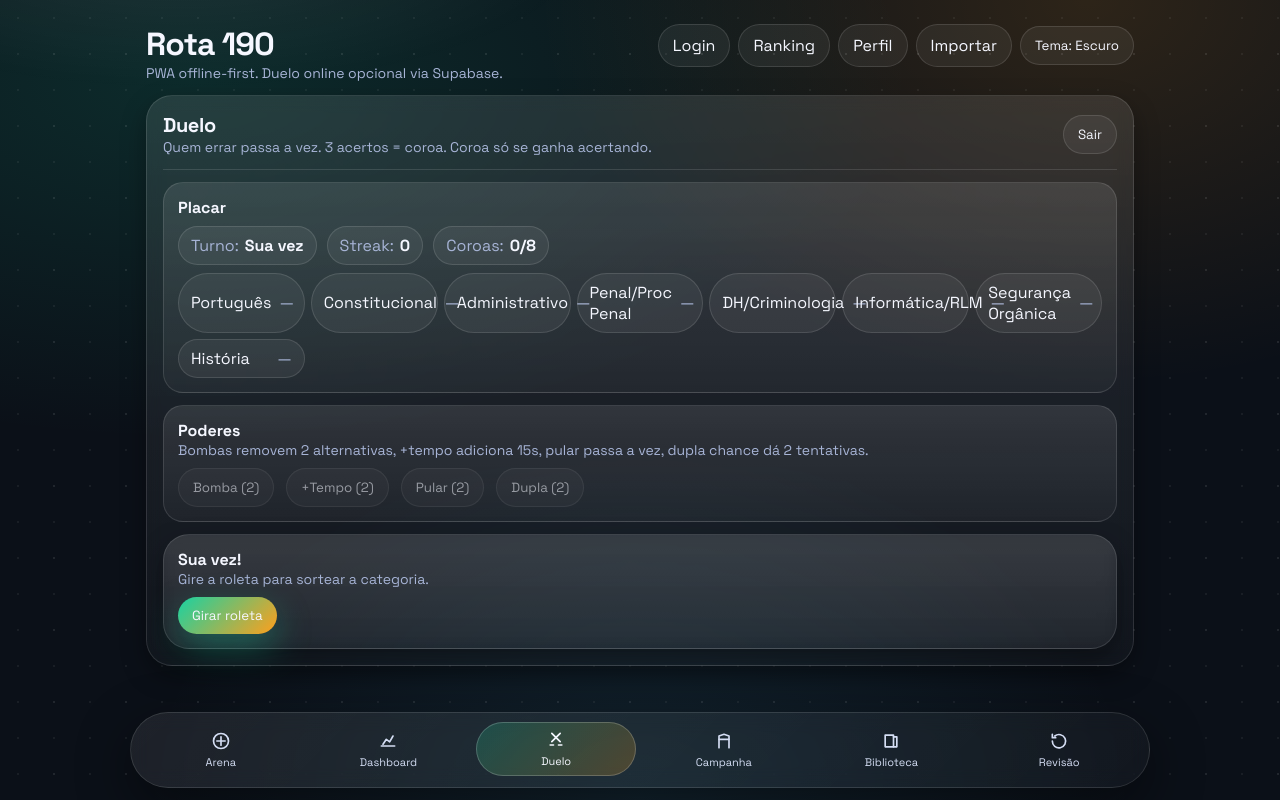
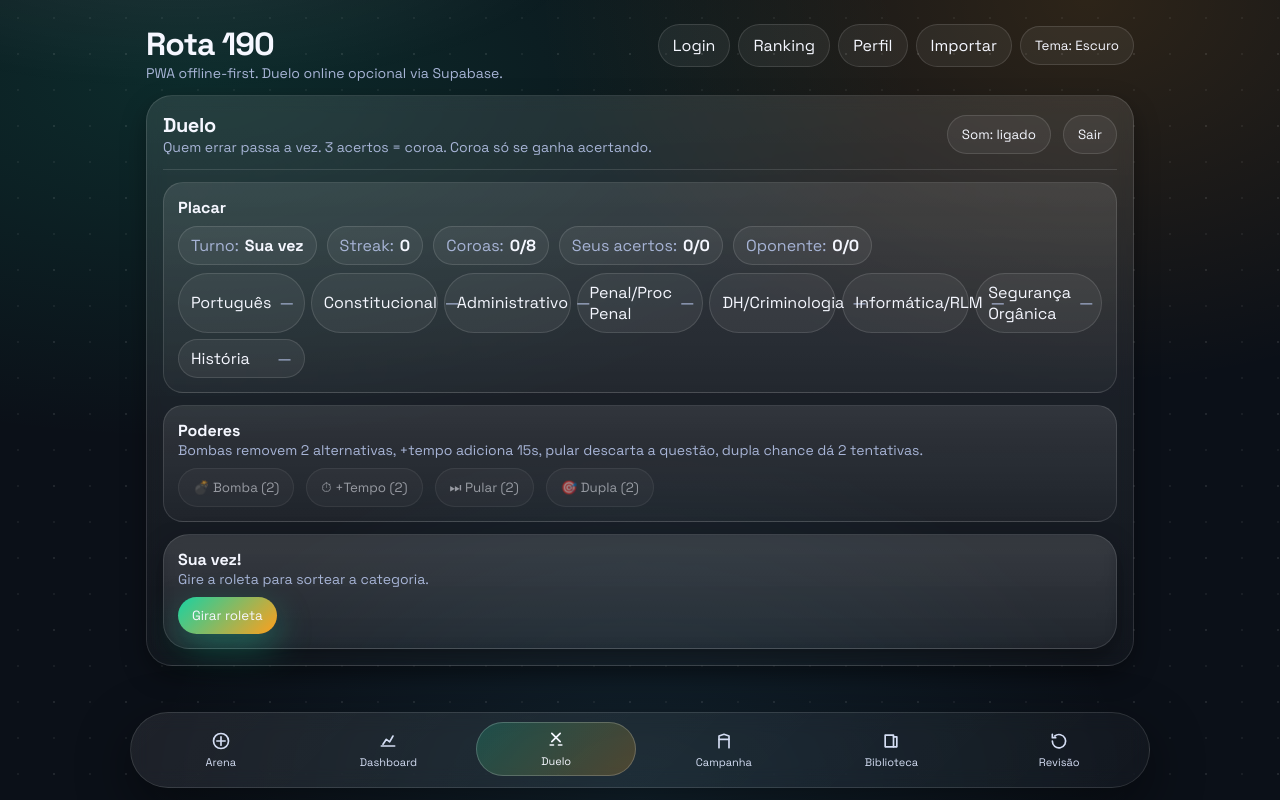
Before and after one commit to eudesrenato2015-source/perguntadosconcurso, a React (Vite) app: page /duelo/jogo in a window 1280 px wide. Built offline with nearby package versions, Linux system fonts and the light colour scheme; a web font is replaced by a local one.

Commit message:
feat(ui): sfx, pwa install e roleta sem vies

```diff
--- a/src/App.tsx
+++ b/src/App.tsx
@@ -16,10 +16,12 @@ import Ranking from "./pages/Ranking";
 import { useTheme } from "./services/theme";
 import UpdateToast from "./components/UpdateToast";
 import AppIcon from "./components/AppIcon";
+import { usePwaInstall } from "./services/pwaInstall";
 
 export default function App(){
   const { theme, toggle } = useTheme();
   const themeLabel = theme === "light" ? "Claro" : theme === "dark" ? "Escuro" : theme;
+  const { canInstall, promptInstall } = usePwaInstall();
 
   return (
     <div data-theme={theme}>
@@ -31,6 +33,9 @@ export default function App(){
             <div className="sub">PWA offline-first. Duelo online opcional via Supabase.</div>
           </div>
           <div className="row" style={{ gap: 8, flexWrap:"wrap" }}>
+            {canInstall && (
+              <button className="btn" onClick={promptInstall}>Instalar</button>
+            )}
             <Link className="btn" to="/login">Login</Link>
             <Link className="btn" to="/ranking">Ranking</Link>
             <Link className="btn" to="/perfil">Perfil</Link>
--- a/src/components/Wheel.tsx
+++ b/src/components/Wheel.tsx
@@ -127,7 +127,7 @@ export default function Wheel({
 
         <div style={{ position:"absolute", inset:0 }}>
           <button
-            className="btn btnPrimary"
+            className="btn btnPrimary wheelBtn"
             onClick={spin}
             disabled={disabled || spinning || !slices.length}
             aria-label="Girar roleta"
--- a/src/pages/DuelMatch.tsx
+++ b/src/pages/DuelMatch.tsx
@@ -9,6 +9,7 @@ import { awardAttemptXP } from "../services/progress";
 import { uid } from "../lib/uid";
 import { putAttempt } from "../services/db";
 import { DISCIPLINES } from "../data/disciplines";
+import { sfx, useSfxEnabled } from "../services/sfx";
 
 type Role = "host" | "guest";
 type PowerType = "bomb" | "extraTime" | "skip" | "double";
@@ -29,12 +30,16 @@ export default function DuelMatch(){
   const [notice, setNotice] = useState<string | null>(null);
   const [spinOpen, setSpinOpen] = useState(false);
   const [spinTarget, setSpinTarget] = useState<Discipline | null>(null);
+  const [crownNotice, setCrownNotice] = useState<string | null>(null);
+  const [spinCrown, setSpinCrown] = useState(false);
+  const pendingSpinRef = useRef<{ category: Discipline; base: DuelState; willCrown: boolean } | null>(null);
   const [attemptToken, setAttemptToken] = useState(0);
   const [hiddenKeys, setHiddenKeys] = useState<Array<"A"|"B"|"C"|"D"|"E">>([]);
   const [extraTime, setExtraTime] = useState(0);
   const [doubleChance, setDoubleChance] = useState(false);
   const [retryUsed, setRetryUsed] = useState(false);
   const awaitingGhostRef = useRef(false);
+  const { enabled: sfxEnabled, toggle: toggleSfx } = useSfxEnabled();
 
   const activePool = useMemo(() => getActiveQuestions(), []);
   const questionMap = useMemo(() => new Map(activePool.map(q => [q.id, q])), [activePool]);
@@ -45,6 +50,7 @@ export default function DuelMatch(){
 
   const isOnline = mode === "online";
   const me: Role = isOnline ? (room?.host_id === clientId ? "host" : "guest") : "host";
+  const opponent: Role = me === "host" ? "guest" : "host";
 
   const state = isOnline ? room?.state ?? null : localState;
   const current = state?.current;
@@ -52,6 +58,7 @@ export default function DuelMatch(){
   const myTurn = state?.turn === me;
   const myQuestion = current?.player === me;
   const winnerId = isOnline ? room?.winner_id ?? null : null;
+  const stats = state?.stats ?? { host: { correct: 0, total: 0 }, guest: { correct: 0, total: 0 } };
 
   useEffect(() => {
     if (!isOnline){
@@ -85,6 +92,19 @@ export default function DuelMatch(){
       console.error("[duel] init state failed", err?.message ?? err);
     });
   }, [isOnline, room?.code, room?.version, room?.state]);
+
+  useEffect(() => {
+    if (!isOnline || !room?.state) return;
+    const st = room.state;
+    if (st.stats && st.bags && st.recent) return;
+    const patched: DuelState = {
+      ...st,
+      stats: st.stats ?? { host: { correct: 0, total: 0 }, guest: { correct: 0, total: 0 } },
+      bags: st.bags ?? { host: [], guest: [] },
+      recent: st.recent ?? { host: [], guest: [] }
+    };
+    updateRoomState(room.code, patched, room.version).then((next) => setRoom(next)).catch(() => {});
+  }, [isOnline, room?.state]);
 
   useEffect(() => {
     if (!currentQ) return;
@@ -122,13 +142,16 @@ export default function DuelMatch(){
     if (state.pendingCrown?.player === me){
       return;
     }
-    const pick = monteCarloPick(disciplines, activePool);
-    setSpinTarget(pick);
+    const prepared = prepareSpin(state, me, activePool, disciplines);
+    pendingSpinRef.current = prepared;
+    setSpinTarget(prepared.category);
+    setSpinCrown(prepared.willCrown);
     setSpinOpen(true);
+    if (sfxEnabled) sfx.spin();
   };
 
-  const startQuestion = async (category: Discipline, crown: boolean) => {
-    const s = ensureState();
+  const startQuestion = async (category: Discipline, crown: boolean, base?: DuelState) => {
+    const s = base ?? ensureState();
     const used = new Set(s.used);
     const id = pickQuestionId(activePool, used, category);
     if (!id){
@@ -149,20 +172,31 @@ export default function DuelMatch(){
 
   const onWheelPick = async (category: Discipline) => {
     setSpinOpen(false);
+    setSpinCrown(false);
     if (!state) return;
-    const crownChance = Math.random() < 0.12;
-    if (crownChance){
-      const next: DuelState = { ...state, pendingCrown: { player: state.turn, reason: "wheel" } };
+    const base = pendingSpinRef.current?.base ?? state;
+    const willCrown = pendingSpinRef.current?.willCrown ?? false;
+    if (willCrown){
+      const unowned = unownedCategories(base, base.turn);
+      if (!unowned.length){
+        await startQuestion(category, false, base);
+        return;
+      }
+      const next: DuelState = { ...base, pendingCrown: { player: base.turn, reason: "wheel" } };
       await updateState(next);
+      setCrownNotice("Coroa direta! Escolha a categoria.");
+      if (sfxEnabled) sfx.crown();
+      window.setTimeout(() => setCrownNotice(null), 2200);
       return;
     }
-    await startQuestion(category, false);
+    await startQuestion(category, false, base);
   };
 
   const selectCrownCategory = async (category: Discipline) => {
     if (!state) return;
     if (state.pendingCrown?.player !== me) return;
-    await startQuestion(category, true);
+    if (state.crowns[category]?.[me]) return;
+    await startQuestion(category, true, state);
   };
 
   const applyPower = async (type: PowerType) => {
@@ -176,18 +210,32 @@ export default function DuelMatch(){
       const wrongKeys = currentQ.options.map(o => o.key).filter(k => k !== currentQ.correctKey);
       const bombed = shuffle(wrongKeys).slice(0, 2);
       setHiddenKeys(bombed);
+      if (sfxEnabled) sfx.power();
     }
     if (type === "extraTime"){
       await updateState(nextState);
       setExtraTime(15000);
+      if (sfxEnabled) sfx.power();
     }
     if (type === "double"){
       await updateState(nextState);
       setDoubleChance(true);
+      if (sfxEnabled) sfx.power();
     }
     if (type === "skip"){
-      await resolveAnswer(false, "SKIP", 0, true, nextState);
+      await skipCurrentQuestion(nextState);
     }
+  };
+
+  const skipCurrentQuestion = async (base?: DuelState) => {
+    const source = base ?? state;
+    if (!source || !current) return;
+    const next: DuelState = {
+      ...source,
+      current: undefined,
+      pendingCrown: source.pendingCrown?.player === source.turn ? undefined : source.pendingCrown
+    };
+    await updateState(next);
   };
 
   const resolveAnswer = async (isCorrect: boolean, selectedKey: string, timeSpentMs: number, skipped = false, baseState?: DuelState) => {
@@ -221,17 +269,33 @@ export default function DuelMatch(){
         next.streak = { ...next.streak, [player]: 0 };
       }
       if (next.streak[player] >= 3){
-        next.pendingCrown = { player, reason: "streak" };
-        next.streak = { ...next.streak, [player]: 0 };
+        const unowned = unownedCategories(next, player);
+        if (unowned.length){
+          next.pendingCrown = { player, reason: "streak" };
+          next.streak = { ...next.streak, [player]: 0 };
+          if (sfxEnabled) sfx.crown();
+        }
       }
     } else {
       next.streak = { ...next.streak, [player]: 0 };
       next.turn = opponent;
     }
 
+    const baseStats = next.stats ?? { host: { correct: 0, total: 0 }, guest: { correct: 0, total: 0 } };
+    next.stats = {
+      ...baseStats,
+      [player]: {
+        correct: baseStats[player].correct + (isCorrect ? 1 : 0),
+        total: baseStats[player].total + 1
+      }
+    };
+
     next.current = undefined;
 
     if (!skipped) awardAttemptXP({ isCorrect, timeSpentMs });
+    if (!skipped && sfxEnabled){
+      isCorrect ? sfx.correct() : sfx.wrong();
+    }
     await updateState(next);
   };
 
@@ -257,8 +321,17 @@ export default function DuelMatch(){
     const delay = 900 + Math.random() * 800;
     window.setTimeout(async () => {
       awaitingGhostRef.current = false;
-      const pick = monteCarloPick(disciplines, activePool);
-      await startQuestion(pick, false);
+      if (state.pendingCrown?.player === "guest"){
+        const unowned = unownedCategories(state, "guest");
+        const pick = unowned[Math.floor(Math.random() * unowned.length)];
+        if (pick){
+          await startQuestion(pick, true, state);
+        }
+        return;
+      }
+      const prepared = prepareSpin(state, "guest", activePool, disciplines);
+      pendingSpinRef.current = prepared;
+      await startQuestion(prepared.category, false, prepared.base);
     }, delay);
   }, [mode, state?.turn, state?.current, disciplines, activePool]);
 
@@ -330,7 +403,10 @@ export default function DuelMatch(){
           <div className="h2">Duelo</div>
           <div className="sub">Quem errar passa a vez. 3 acertos = coroa. Coroa só se ganha acertando.</div>
         </div>
-        <button className="btn" onClick={() => nav("/duelo")}>Sair</button>
+        <div className="row">
+          <button className="btn" onClick={toggleSfx}>{sfxEnabled ? "Som: ligado" : "Som: desligado"}</button>
+          <button className="btn" onClick={() => nav("/duelo")}>Sair</button>
+        </div>
       </div>
 
       <div className="sep" />
@@ -342,6 +418,8 @@ export default function DuelMatch(){
             <Pill label="Turno" value={state.turn === me ? "Sua vez" : "Oponente"} />
             <Pill label="Streak" value={state.streak[me]} />
             <Pill label="Coroas" value={countCrowns(state, me) + "/" + disciplines.length} />
+            <Pill label="Seus acertos" value={`${stats[me].correct}/${stats[me].total}`} />
+            <Pill label="Oponente" value={`${stats[opponent].correct}/${stats[opponent].total}`} />
           </div>
           <div style={{ marginTop: 8, display:"grid", gridTemplateColumns:"repeat(auto-fit, minmax(120px,1fr))", gap: 6 }}>
             {disciplines.map(d => (
@@ -357,17 +435,18 @@ export default function DuelMatch(){
 
         <div className="kpi" style={{ gridColumn:"span 12" }}>
           <div style={{ fontWeight: 900 }}>Poderes</div>
-          <div className="sub">Bombas removem 2 alternativas, +tempo adiciona 15s, pular passa a vez, dupla chance dá 2 tentativas.</div>
+          <div className="sub">Bombas removem 2 alternativas, +tempo adiciona 15s, pular descarta a questão, dupla chance dá 2 tentativas.</div>
           <div className="row" style={{ marginTop: 8, flexWrap:"wrap" }}>
-            <PowerBtn label="Bomba" count={state.powers[me].bomb} onClick={() => applyPower("bomb")} disabled={!myQuestion} />
-            <PowerBtn label="+Tempo" count={state.powers[me].extraTime} onClick={() => applyPower("extraTime")} disabled={!myQuestion} />
-            <PowerBtn label="Pular" count={state.powers[me].skip} onClick={() => applyPower("skip")} disabled={!myQuestion} />
-            <PowerBtn label="Dupla" count={state.powers[me].double} onClick={() => applyPower("double")} disabled={!myQuestion} />
+            <PowerBtn icon="💣" label="Bomba" count={state.powers[me].bomb} onClick={() => applyPower("bomb")} disabled={!myQuestion} />
+            <PowerBtn icon="⏱" label="+Tempo" count={state.powers[me].extraTime} onClick={() => applyPower("extraTime")} disabled={!myQuestion} />
+            <PowerBtn icon="⏭" label="Pular" count={state.powers[me].skip} onClick={() => applyPower("skip")} disabled={!myQuestion} />
+            <PowerBtn icon="🎯" label="Dupla" count={state.powers[me].double} onClick={() => applyPower("double")} disabled={!myQuestion} />
           </div>
         </div>
       </div>
 
       {notice && <div className="pill" style={{ marginTop: 10, color:"var(--warn-500)" }}>{notice}</div>}
+      {crownNotice && <div className="pill" style={{ marginTop: 10, color:"var(--accent-500)", boxShadow:"0 0 16px rgba(255,159,28,.35)" }}>{crownNotice}</div>}
 
       {state.pendingCrown?.player === me && (
         <div style={{ marginTop: 12 }}>
@@ -375,11 +454,14 @@ export default function DuelMatch(){
             <div style={{ fontWeight: 900 }}>Escolha a coroa</div>
             <div className="sub">Você deve acertar a questão da categoria escolhida para conquistar a coroa.</div>
             <div style={{ marginTop: 10, display:"grid", gridTemplateColumns:"repeat(auto-fit,minmax(140px,1fr))", gap: 8 }}>
-              {disciplines.map(d => (
-                <button key={d} className="btn" onClick={() => selectCrownCategory(d)}>
-                  {d}
-                </button>
-              ))}
+              {disciplines.map(d => {
+                const owned = state.crowns[d]?.[me];
+                return (
+                  <button key={d} className="btn" onClick={() => selectCrownCategory(d)} disabled={owned}>
+                    {d} {owned ? "✓" : ""}
+                  </button>
+                );
+              })}
             </div>
           </div>
         </div>
@@ -447,6 +529,9 @@ export default function DuelMatch(){
           <div className="card" style={{ padding: 16, width: "min(520px, 92vw)" }}>
             <div className="h3">Roleta do Duelo</div>
             <div className="sub">Gire para sortear a próxima disciplina.</div>
+            <div className="pill" style={{ marginTop: 8, color:"var(--accent-500)" }}>
+              {spinCrown ? "Coroa direta ativada!" : "Chance de coroa direta: 12%"}
+            </div>
             <div style={{ marginTop: 12 }}>
               <Wheel onPick={onWheelPick} forcePick={spinTarget ?? undefined} showHint={false} disciplines={disciplines} />
             </div>
@@ -466,10 +551,10 @@ function Pill({ label, value }: { label: string; value: React.ReactNode }){
   );
 }
 
-function PowerBtn({ label, count, onClick, disabled }: { label: string; count: number; onClick: ()=>void; disabled?: boolean }){
+function PowerBtn({ label, count, onClick, disabled, icon }: { label: string; count: number; onClick: ()=>void; disabled?: boolean; icon?: string }){
   return (
     <button className="btn" onClick={onClick} disabled={disabled || count <= 0} style={{ background:"rgba(255,255,255,.06)" }}>
-      {label} ({count})
+      {icon ? `${icon} ` : ""}{label} ({count})
     </button>
   );
 }
@@ -487,39 +572,12 @@ function initialLocalState(): DuelState{
     powers: {
       host: { bomb: 2, extraTime: 2, skip: 2, double: 2 },
       guest: { bomb: 2, extraTime: 2, skip: 2, double: 2 }
-    }
+    },
+    stats: { host: { correct: 0, total: 0 }, guest: { correct: 0, total: 0 } },
+    bags: { host: [], guest: [] },
+    recent: { host: [], guest: [] }
   };
   return base;
-}
-
-function monteCarloPick(disciplines: Discipline[], pool: Question[]): Discipline{
-  if (!disciplines.length) return "Português";
-  const weights = disciplines.map(d => pool.filter(q => q.discipline === d).length || 1);
-  const trials = 120;
-  const counts = new Map<Discipline, number>();
-  for (let i = 0; i < trials; i++){
-    const pick = weightedPick(disciplines, weights);
-    counts.set(pick, (counts.get(pick) ?? 0) + 1);
-  }
-  let best = disciplines[0];
-  let bestCount = -1;
-  counts.forEach((v, k) => {
-    if (v > bestCount){
-      best = k;
-      bestCount = v;
-    }
-  });
-  return best;
-}
-
-function weightedPick(disciplines: Discipline[], weights: number[]): Discipline{
-  const total = weights.reduce((a, b) => a + b, 0);
-  let r = Math.random() * total;
-  for (let i = 0; i < disciplines.length; i++){
-    r -= weights[i];
-    if (r <= 0) return disciplines[i];
-  }
-  return disciplines[disciplines.length - 1];
 }
 
 function pickQuestionId(pool: Question[], used: Set<string>, category: Discipline): string | null{
@@ -530,6 +588,34 @@ function pickQuestionId(pool: Question[], used: Set<string>, category: Disciplin
     return fallback[Math.floor(Math.random() * fallback.length)].id;
   }
   return filtered[Math.floor(Math.random() * filtered.length)].id;
+}
+
+function prepareSpin(state: DuelState, player: Role, pool: Question[], disciplines: Discipline[]){
+  const bags = state.bags ?? { host: [], guest: [] };
+  const recentBase = state.recent ?? { host: [], guest: [] };
+  const bag = bags[player]?.length ? [...bags[player]] : buildBag(disciplines);
+  const recent = recentBase[player] ?? [];
+  let pick = bag.find(d => !recent.includes(d)) ?? bag[0];
+  if (!pick) pick = disciplines[0] ?? "Português";
+  const nextBag = bag.filter((_, i) => i !== bag.indexOf(pick));
+  const nextRecent = [...recent, pick].slice(-2);
+  const base: DuelState = {
+    ...state,
+    bags: { ...bags, [player]: nextBag },
+    recent: { ...recentBase, [player]: nextRecent }
+  };
+  const unowned = unownedCategories(base, player);
+  const willCrown = unowned.length > 0 && Math.random() < 0.12;
+  return { category: pick, base, willCrown };
+}
+
+function buildBag(disciplines: Discipline[]){
+  const out = [...disciplines];
+  for (let i = out.length - 1; i > 0; i--){
+    const j = Math.floor(Math.random() * (i + 1));
+    [out[i], out[j]] = [out[j], out[i]];
+  }
+  return out;
 }
 
 function pickWrongKey(q?: Question | null){
@@ -551,6 +637,10 @@ function countCrowns(state: DuelState, player: Role){
   return Object.values(state.crowns).filter(v => v?.[player]).length;
 }
 
+function unownedCategories(state: DuelState, player: Role){
+  return Object.keys(state.crowns).filter((k) => !state.crowns[k as Discipline]?.[player]) as Discipline[];
+}
+
 function nextWinner(state: DuelState, room: DuelRoom, me: Role, clientId: string){
   const total = Object.keys(state.crowns).length;
   const hostCount = Object.values(state.crowns).filter(v => v.host).length;
--- a/src/services/duelRoom.ts
+++ b/src/services/duelRoom.ts
@@ -23,6 +23,9 @@ export type DuelState = {
     host: { bomb: number; extraTime: number; skip: number; double: number };
     guest: { bomb: number; extraTime: number; skip: number; double: number };
   };
+  stats: { host: { correct: number; total: number }; guest: { correct: number; total: number } };
+  bags: { host: Discipline[]; guest: Discipline[] };
+  recent: { host: Discipline[]; guest: Discipline[] };
 };
 
 export type DuelRoom = {
@@ -67,7 +70,10 @@ function initialState(): DuelState{
     powers: {
       host: { bomb: 2, extraTime: 2, skip: 2, double: 2 },
       guest: { bomb: 2, extraTime: 2, skip: 2, double: 2 }
-    }
+    },
+    stats: { host: { correct: 0, total: 0 }, guest: { correct: 0, total: 0 } },
+    bags: { host: [], guest: [] },
+    recent: { host: [], guest: [] }
   };
 }
 
--- /dev/null
+++ b/src/services/sfx.ts
@@ -0,0 +1,78 @@
+import { useEffect, useState } from "react";
+
+const KEY = "rota190:sfx";
+let ctx: AudioContext | null = null;
+let unlocked = false;
+
+function getCtx(){
+  if (!ctx && typeof window !== "undefined"){
+    const AudioCtx = (window as any).AudioContext || (window as any).webkitAudioContext;
+    if (AudioCtx) ctx = new AudioCtx();
+  }
+  return ctx;
+}
+
+function playTone(freq: number, duration = 0.12, type: OscillatorType = "sine", gain = 0.05){
+  const audio = getCtx();
+  if (!audio) return;
+  if (audio.state === "suspended"){
+    audio.resume().catch(()=>{});
+  }
+  const osc = audio.createOscillator();
+  const amp = audio.createGain();
+  osc.type = type;
+  osc.frequency.value = freq;
+  amp.gain.value = gain;
+  osc.connect(amp);
+  amp.connect(audio.destination);
+  osc.start();
+  osc.stop(audio.currentTime + duration);
+}
+
+export const sfx = {
+  unlock(){
+    unlocked = true;
+    playTone(440, 0.03, "sine", 0.01);
+  },
+  spin(){
+    if (!unlocked) return;
+    playTone(420, 0.2, "triangle", 0.04);
+  },
+  correct(){
+    if (!unlocked) return;
+    playTone(520, 0.12, "sine", 0.05);
+    playTone(680, 0.12, "sine", 0.04);
+  },
+  wrong(){
+    if (!unlocked) return;
+    playTone(180, 0.2, "sawtooth", 0.05);
+  },
+  crown(){
+    if (!unlocked) return;
+    playTone(740, 0.12, "triangle", 0.06);
+    playTone(980, 0.12, "triangle", 0.05);
+  },
+  power(){
+    if (!unlocked) return;
+    playTone(600, 0.08, "square", 0.04);
+  }
+};
+
+export function useSfxEnabled(){
+  const [enabled, setEnabled] = useState(() => {
+    const raw = localStorage.getItem(KEY);
+    return raw ? raw === "1" : true;
+  });
+
+  useEffect(() => {
+    localStorage.setItem(KEY, enabled ? "1" : "0");
+  }, [enabled]);
+
+  const toggle = () => {
+    const next = !enabled;
+    setEnabled(next);
+    if (next) sfx.unlock();
+  };
+
+  return { enabled, toggle };
+}
```
Also changed, not shown: src/services/pwaInstall.ts (added, +28 -0 lines), src/styles/base.css (+9 -0 lines).
